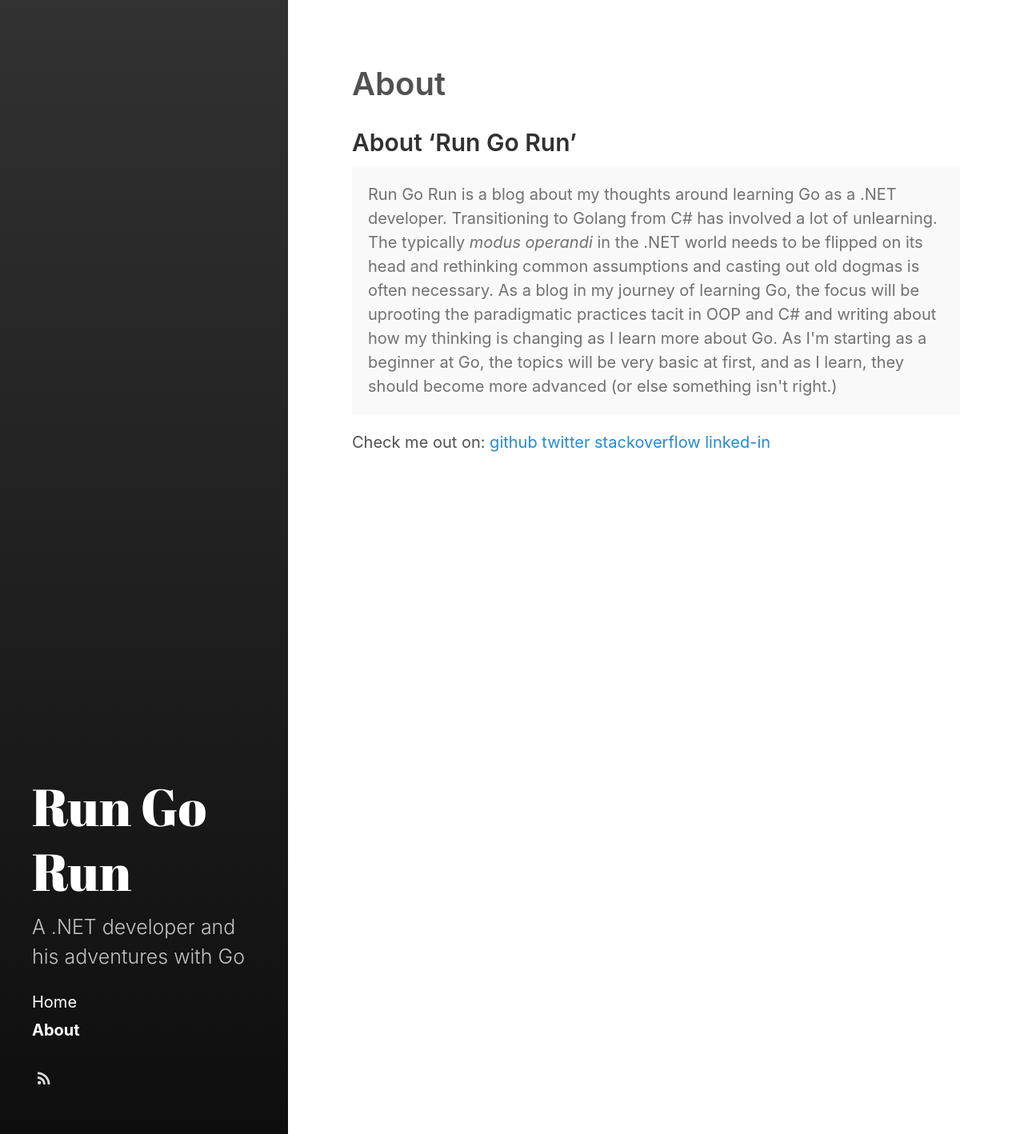
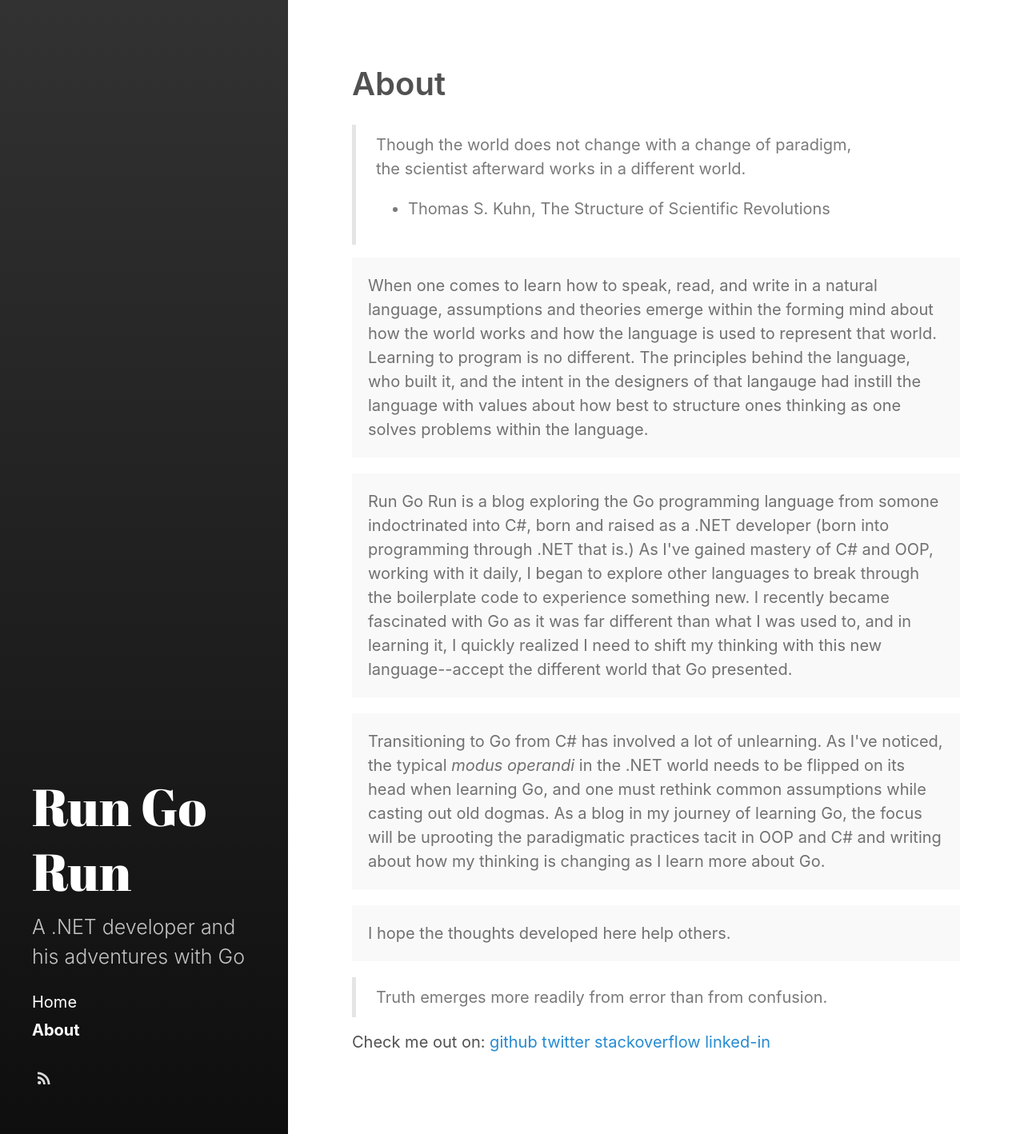
Before and after one commit to jeryanders/jeryanders.github.io, a Jekyll site: the page built from about.md, in a window 1280 px wide. Shown: the whole page at 80% size. Built offline with Jekyll 4.4.1, drawn with Linux system fonts in a browser that asks for light colours.

Commit message:
worked through about

```diff
--- a/_config.yml
+++ b/_config.yml
@@ -1,6 +1,6 @@
 # Deps
 markdown: kramdown
-highlighter: rogue
+highlighter: rouge
 
 # Setup
 title: Run Go Run
--- a/about.md
+++ b/about.md
@@ -4,12 +4,21 @@ title: About
 sidebar_link: true
 ---
 
+> Though the world does not change with a change of paradigm, the scientist afterward works in a different world.
+- Thomas S. Kuhn, The Structure of Scientific Revolutions
 
-## About 'Run Go Run'
-<p class="message">Run Go Run is a blog about my thoughts around learning Go as a .NET developer. Transitioning to Golang from C# has involved a lot of unlearning. The typically <i>modus operandi</i> in the .NET world needs to be flipped on its head and rethinking common assumptions and casting out old dogmas is often necessary. As a blog in my journey of learning Go, the focus will be uprooting the paradigmatic practices tacit in OOP and C# and writing about how my thinking is changing as I learn more about Go.
+<p class="message">When one comes to learn how to speak, read, and write in a natural language, assumptions and theories emerge within the forming mind about how the world works and how the language is used to represent that world. Learning to program is no different. The principles behind the language, who built it, and the intent in the designers of that langauge had instill the language with values about how best to structure ones thinking as one solves problems within the language.</p>
 
-As I'm starting as a beginner at Go, the topics will be very basic at first, and as I learn, they should become more advanced (or else something isn't right.)
+<p class="message">Run Go Run is a blog exploring the Go programming language from somone indoctrinated into C#, born and raised as a .NET developer (born into programming through .NET that is.) As I've gained mastery of C# and OOP, working with it daily, I began to explore other languages to break through the boilerplate code to experience something new. I recently became fascinated with Go as it was far different than what I was used to, and in learning it, I quickly realized I need to shift my thinking with this new language--accept the different world that Go presented.</p>
+
+<p class="message">Transitioning to Go from C# has involved a lot of unlearning. As I've noticed, the typical <i>modus operandi</i> in the .NET world needs to be flipped on its head when learning Go, and one must rethink common assumptions while casting out old dogmas.  As a blog in my journey of learning Go, the focus will be uprooting the paradigmatic practices tacit in OOP and C# and writing about how my thinking is changing as I learn more about Go.
 </p>
+
+<p class="message">
+I hope the thoughts developed here help others.
+</p>
+
+> Truth emerges more readily from error than from confusion.
 
 Check me out on:
 [github][my-github]
```
Also changed, not shown: _posts/2018-09-10-welcome-to-jekyll.markdown (+2 -12 lines).
